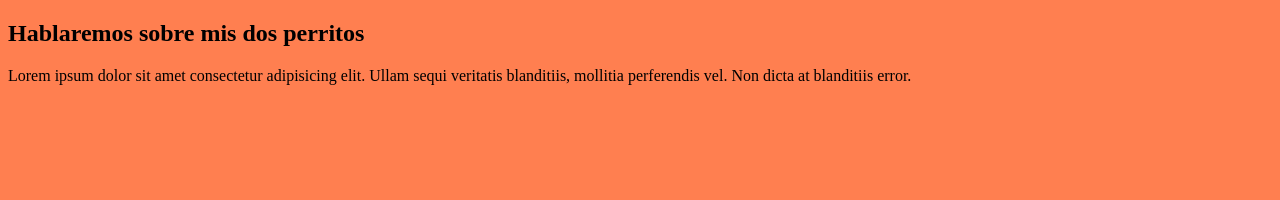
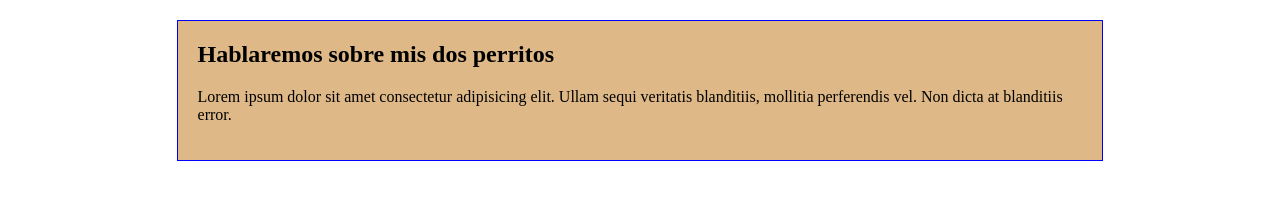
Before and after one commit to fabiandroit/blog_site_bitacora, a plain HTML site: page index.html in a window 1280 px wide. Drawn offline with Linux system fonts and the light colour scheme.

Commit message:
Mejoramos un poco la apariencia de nuestro index

```diff
--- a/css/estilos.css
+++ b/css/estilos.css
@@ -1,3 +1,13 @@
 body{
-    background-color: coral;
+
 }
+.main{
+    width: 70%;
+    margin: 20px auto;
+    border: 1px solid blue;
+    padding: 20px;
+    background-color: burlywood;
+}
+h2{
+    margin-top: 0px;
+}
```
